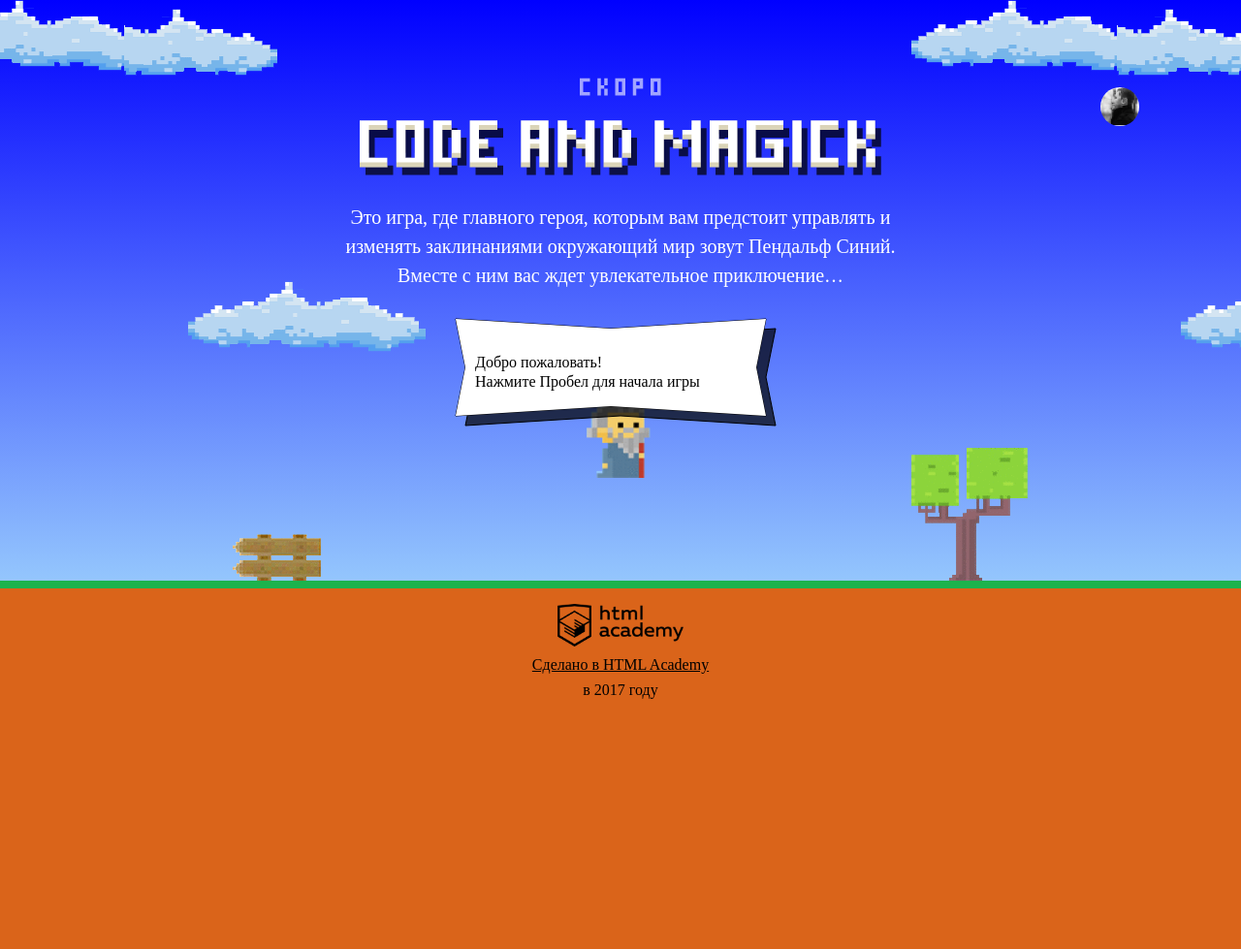
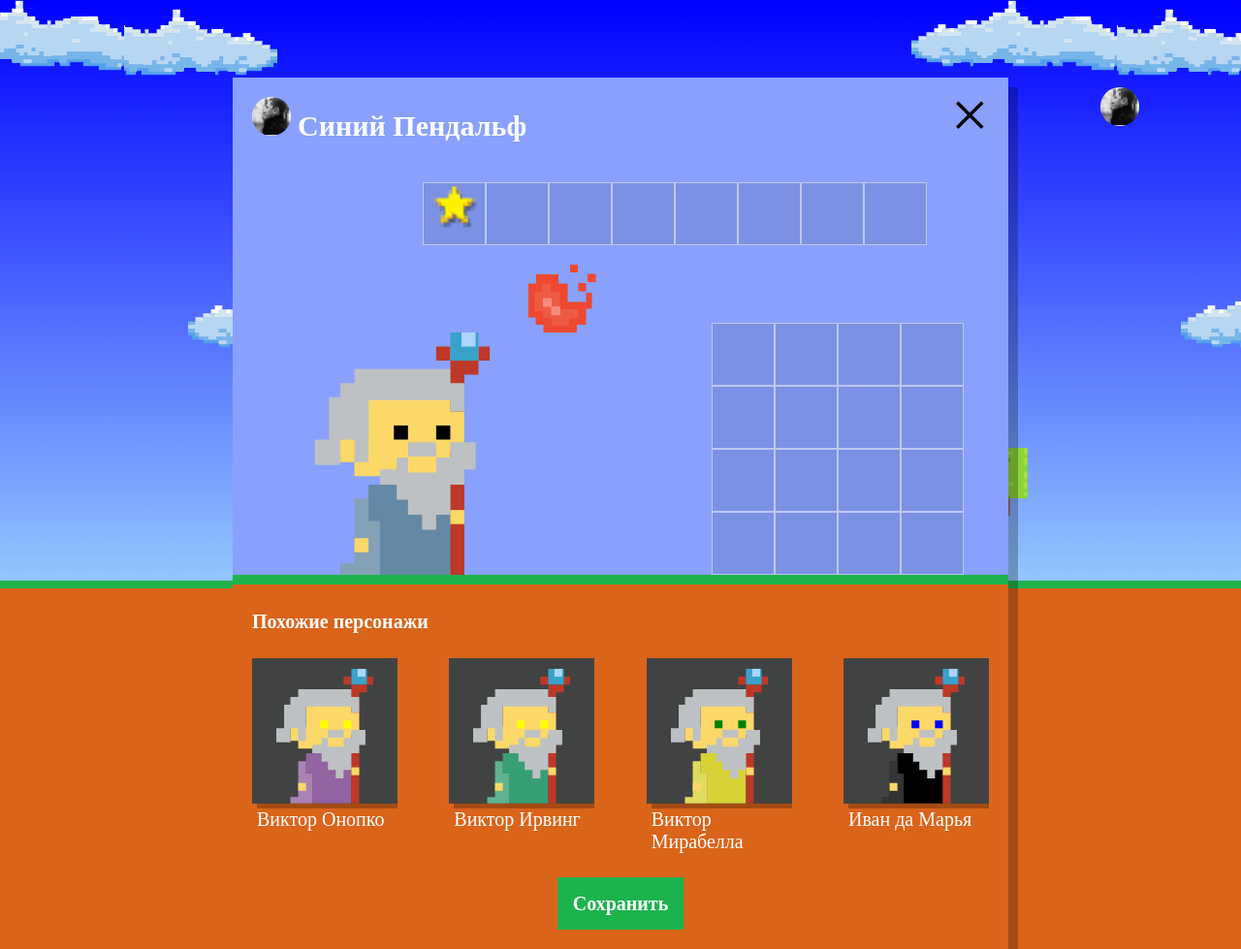
Before and after one commit to nataliaGuzhova/242302-code-and-magick, a website: page index.html in a window 1280 px wide. Shown: the whole page at 97% size. Before the commit the page ends 800 px from the top, so only its background shows below. Drawn offline with Linux system fonts and the light colour scheme; a web font is replaced by a local one.

Commit message:
в окно настройки персонажа добавлены похожие герои

```diff
--- a/index.html
+++ b/index.html
@@ -204,6 +204,7 @@
   }
 </script>
 <script src="js/stat.js"></script>
+<script src="js/setup.js"></script>
 <script src="js/game.js"></script>
 
 </body>
--- /dev/null
+++ b/js/setup.js
@@ -0,0 +1,53 @@
+'use strict';
+
+var names = ['Иван', 'Хуан Себастьян', 'Мария', 'Кристоф', 'Виктор', 'Юлия', 'Люпита', 'Вашингтон'];
+var surnames = ['да Марья', 'Верон', 'Мирабелла', 'Вальц', 'Онопко', 'Топольницкая', 'Нионго', 'Ирвинг'];
+var coatColors = ['rgb(101, 137, 164)', 'rgb(241, 43, 107)', 'rgb(146, 100, 161)', 'rgb(56, 159, 117)', 'rgb(215, 210, 55)', 'rgb(0, 0, 0)'];
+var eyesColors = ['black', 'red', 'blue', 'yellow', 'green'];
+var numberWizards = 4;
+
+function getRandom(arr) {
+  var numb = arr.length;
+
+  return Math.floor(Math.random() * numb);
+}
+
+function createWizards(number) {
+  var arr = [];
+
+  for (var i = 0; i < number; i++) {
+    arr[i] = {
+      name: names[getRandom(names)] + ' ' + surnames[getRandom(surnames)],
+      coatColor: coatColors[getRandom(coatColors)],
+      eyesColor: eyesColors[getRandom(eyesColors)]
+    };
+  }
+
+  return arr;
+}
+
+function renderWizard(wizard, wizardTemplate) {
+  var wizardElement = wizardTemplate.cloneNode(true);
+
+  wizardElement.querySelector('.setup-similar-label').textContent = wizard.name;
+  wizardElement.querySelector('.wizard-coat').style.fill = wizard.coatColor;
+  wizardElement.querySelector('.wizard-eyes').style.fill = wizard.eyesColor;
+
+  return wizardElement;
+}
+
+var wizards = createWizards(numberWizards);
+
+document.querySelector('.setup').classList.remove('hidden');
+
+var similarListElement = document.querySelector('.setup-similar-list');
+var similarWizardTemplate = document.querySelector('#similar-wizard-template').content.querySelector('.setup-similar-item');
+var fragment = document.createDocumentFragment();
+
+for (var i = 0; i < wizards.length; i++) {
+  fragment.appendChild(renderWizard(wizards[i], similarWizardTemplate));
+}
+
+similarListElement.appendChild(fragment);
+
+document.querySelector('.setup-similar').classList.remove('hidden');
```
